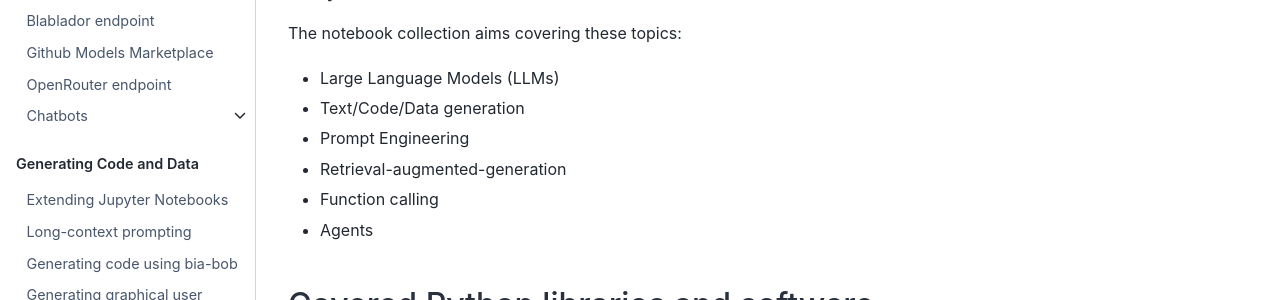
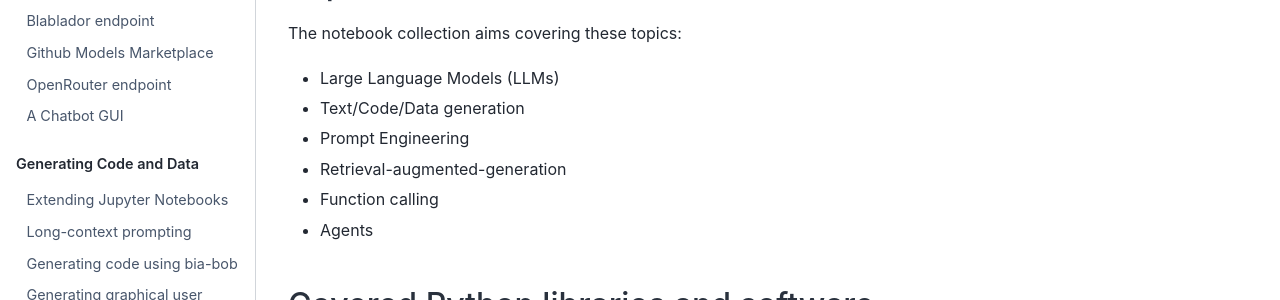
Before and after one commit to ScaDS/LLM_Summer_School_Tutorial_2025, a Jupyter Book: the page built from docs/intro.md, in a window 1280 px wide. Shown: the part 488-788 px from the top of the page. Built offline with Jupyter Book 1.0.4 settings and Sphinx 7.4.7 and the Sphinx Book theme 1.1.4, drawn with Linux system fonts in a browser that asks for light colours; pages that are not in the unit, such as notebooks, are missing from menus.

Commit message:
minor TOC mod

```diff
--- a/docs/_toc.yml
+++ b/docs/_toc.yml
@@ -19,9 +19,7 @@ parts:
     - file: 15_endpoint_apis/05_github_models_endpoints.ipynb
     - file: 15_endpoint_apis/07_openrouter_endpoint.ipynb
 
-    - file: 20_chatbots/readme.md
-      sections:
-      - file: 20_chatbots/gui.ipynb
+    - file: 20_chatbots/gui.ipynb
 
   - caption: Generating Code and Data
     chapters:
```
